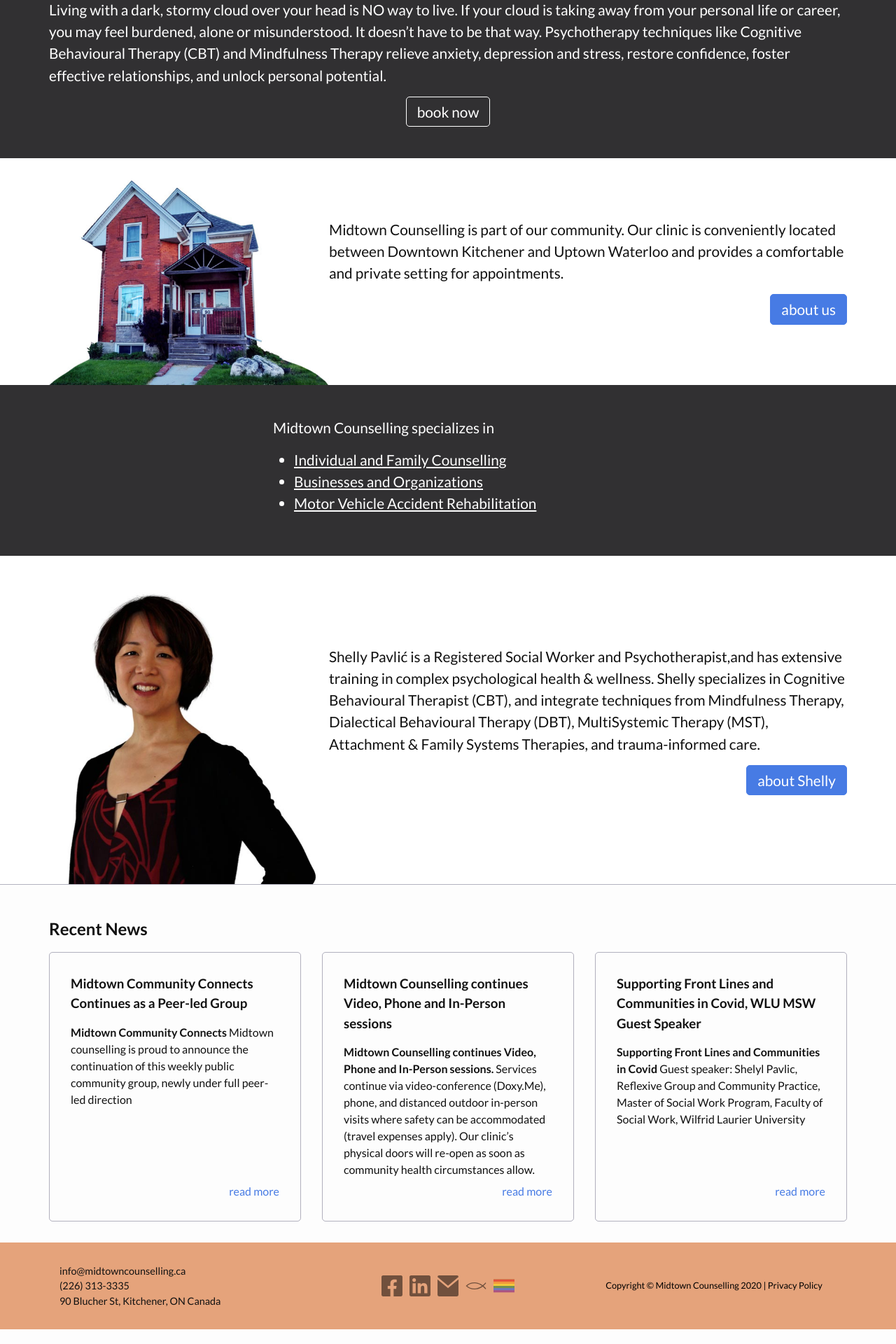
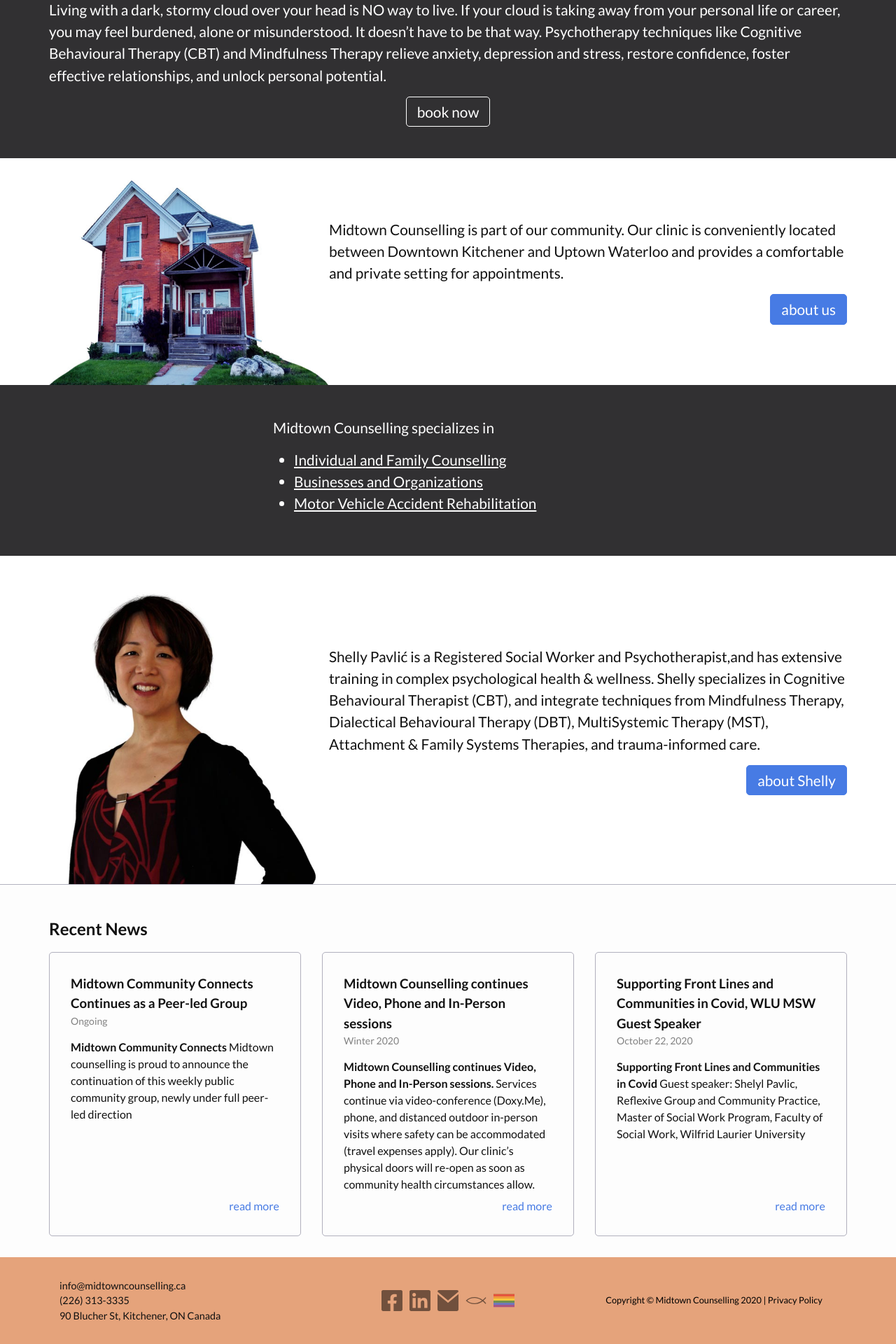
Before and after one commit to jonathanhines/midtown, a Jekyll site: the page built from index.markdown, in a window 1280 px wide. Shown: the part 733-2653 px from the top of the page at 70% size. Built offline with Jekyll 4.4.1, drawn with Linux system fonts in a browser that asks for light colours; before the commit the page ends 2632 px from its top, so only the background shows below that.

Commit message:
Automated front page recent news.

```diff
--- /dev/null
+++ b/_includes/partials/recent-news.html
@@ -0,0 +1,31 @@
+{%- if site.posts.size > 0 -%}
+<div class="recent-news wrapper">
+    <h2>Recent News</h2>
+    <div class="news-items">
+        {%- for post in site.posts limit:3 -%}
+        <div class="news-item">
+            <h3><a href="{{ post.url | relative_url }}">
+                {{ post.title | escape }}
+              </a>
+            </h3>
+            {%- assign date_format = site.minima.date_format | default: "%b %-d, %Y" -%}
+            <span class="post-meta">
+                {%- if post.custom_date -%}
+                    {{ post.custom_date }}
+                {%- else -%}
+                    {{ post.date | date: date_format }}
+                {%- endif -%}
+            </span>
+            <div class="content">
+                {%- if post.custom_excerpt -%}
+                    {{ post.custom_excerpt | markdownify }}
+                {%- else -%}
+                    {{ post.excerpt }}
+                {%- endif -%}
+                <a class="read-more" href="{{ post.url | relative_url }}">read more</a>
+            </div>
+        </div>
+        {%- endfor -%}
+    </div>
+</div>
+{%- endif -%}
--- /dev/null
+++ b/_includes/partials/test.html
@@ -0,0 +1 @@
+<div><span>test</span></div>
--- a/_sass/site.scss
+++ b/_sass/site.scss
@@ -395,6 +395,16 @@
         justify-content: space-between;
         grid-gap: 30px;
         .news-item {
+            h3 {
+                margin-bottom: 0;
+                a {
+                    color: inherit;
+                }
+            }
+            .post-meta {
+                margin-bottom: $default-spacing;
+                display: block;
+            }
             border: solid 1px $divider-color;
             border-radius: 5px;
             padding: 30px 30px 46px;
@@ -407,7 +417,7 @@
                 margin-bottom: 0;
             }
         }
-        @include media-query($on-laptop) {
+        @include media-query(1000px) {
             flex-direction: column;
         }
     }
--- a/index.markdown
+++ b/index.markdown
@@ -69,51 +69,4 @@
 </div>
 </div>
 
-
-
-<div class="recent-news wrapper">
-<h2>Recent News</h2>
-<div class="news-items">
-
-<div class="news-item">
-<h3>Midtown Community Connects Continues as a Peer-led Group</h3>
-<div class="content" markdown="1">
-
-**Midtown Community Connects** Midtown counselling is proud to announce the continuation of this weekly public community group, newly under full peer-led direction
-
-[read more](/news/event/2020/12/01/Midtown-Community-Connects-peer-led.html)
-{: class="read-more"}
-
-</div>
-</div>
-
-
-<div class="news-item">
-<h3>Midtown Counselling continues Video, Phone and In-Person sessions</h3>
-<div class="content" markdown="1">
-
-**Midtown Counselling continues Video, Phone and In-Person sessions.** Services continue via video-conference (Doxy.Me), phone, and distanced outdoor in-person visits where safety can be accommodated (travel expenses apply). Our clinic's physical doors will re-open as soon as community health circumstances allow.
-
-[read more](/news/event/2020/11/30/Continues-Video.html)
-{: class="read-more"}
-
-</div>
-</div>
-
-
-<div class="news-item">
-<h3>Supporting Front Lines and Communities in Covid, WLU MSW Guest Speaker</h3>
-<div class="content" markdown="1">
-
-**Supporting Front Lines and Communities in Covid** Guest speaker: Shelyl Pavlic, Reflexive Group and Community Practice, Master of Social Work Program, Faculty of Social Work, Wilfrid Laurier University
-
-[read more](/news/event/2020/10/22/Supporting-Front-Lines.html)
-{: class="read-more"}
-
-</div>
-</div>
-
-
-
-</div>
-</div>
+{% include partials/recent-news.html %}
```
